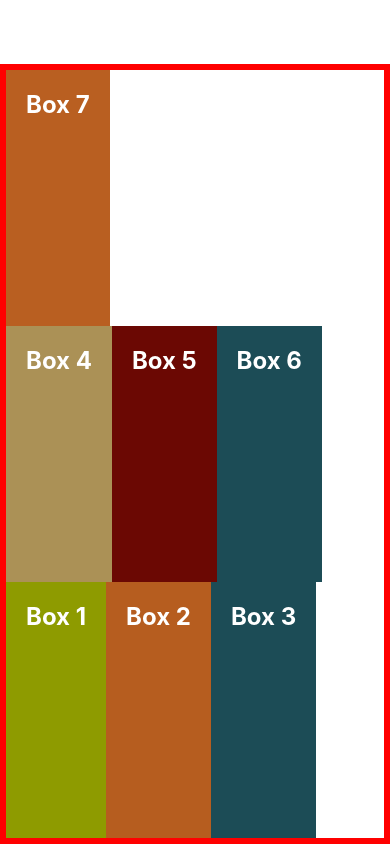
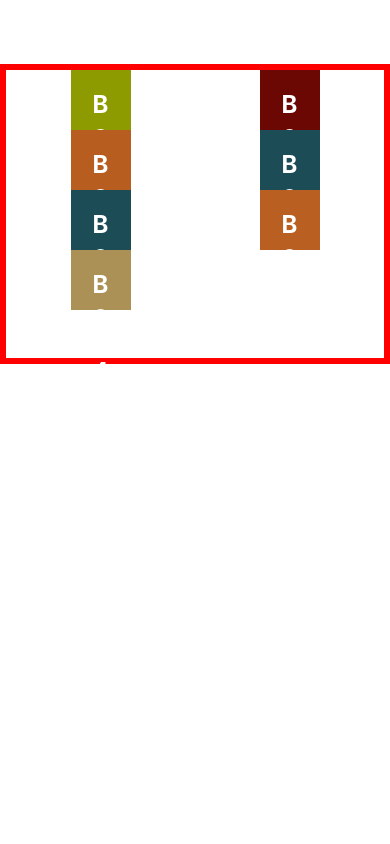
Before and after one commit to jigneshgit935/Learn-React-Native, a React Native app: screen / in a window 390 px wide. Built offline with nearby package versions, Linux system fonts and the light colour scheme.

Commit message:
align-contents

```diff
--- a/App.js
+++ b/App.js
@@ -18,13 +18,12 @@ export default function App() {
 
 const styles = StyleSheet.create({
   container: {
-    // height: 300,
-    flex: 1,
-    // flexWrap: 'wrap',
-    // flexWrap: 'nowrap',
-    flexDirection: 'row',
-    flexWrap: 'wrap-reverse',
-
+    // flex: 1,
+    height: 300,
+    flexWrap: 'wrap',
+    // alignContent: 'center',
+    // alignContent: 'space-between',
+    alignContent: 'space-around',
     marginTop: 64,
     borderWidth: 6,
     borderColor: 'red',
--- a/components/Box.js
+++ b/components/Box.js
@@ -12,6 +12,8 @@ const styles = StyleSheet.create({
   box: {
     backgroundColor: '#fff',
     padding: 20,
+    width: 60,
+    height: 60,
   },
 
   text: {
```
